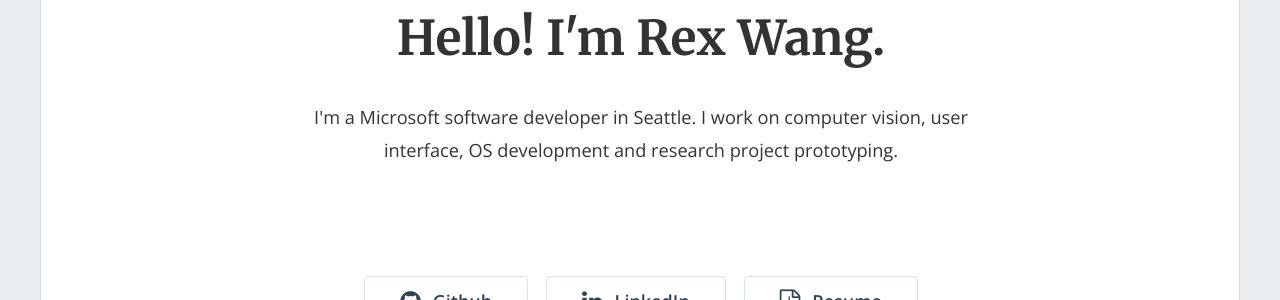
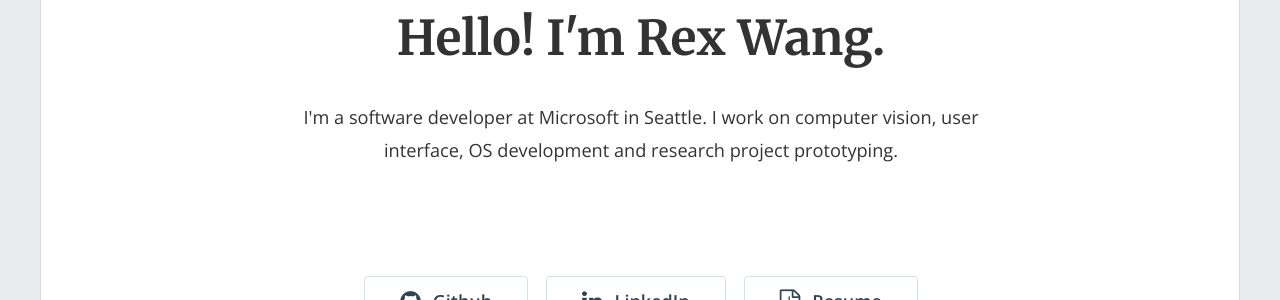
Before and after one commit to rexfwang/rexfwang.github.io, a Jekyll site: the page built from index.html, in a window 1280 px wide and 900 px high. Shown: the part 148-448 px from the top of the window. Built offline with Jekyll 4.4.1, drawn with Linux system fonts in a browser that asks for light colours; nearby versions of some CDN libraries; the list of posts is cut into pages by our own code.

Commit message:
change sub title

```diff
--- a/_config.yml
+++ b/_config.yml
@@ -15,7 +15,7 @@
 # in the templates via {{ site.myvariable }}.
 title: "Hello! I'm Rex Wang."
 email: 'rex.f.wang@gmail.com'
-description: "I'm a Microsoft software developer in Seattle. I work on computer vision, user interface, OS development and research project prototyping."
+description: "I'm a software developer at Microsoft in Seattle. I work on computer vision, user interface, OS development and research project prototyping."
 baseurl: "" # the subpath of your site, e.g. /blog
 url: "http://rexfwang.github.io" # the base hostname & protocol for your site, e.g. http://example.com
 twitter_username: ''
```
